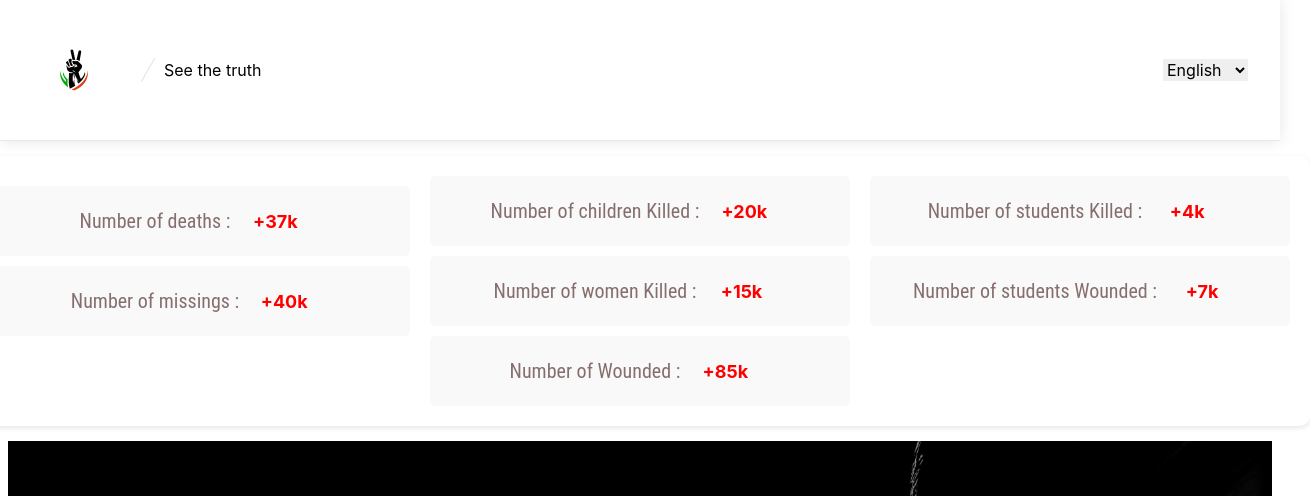
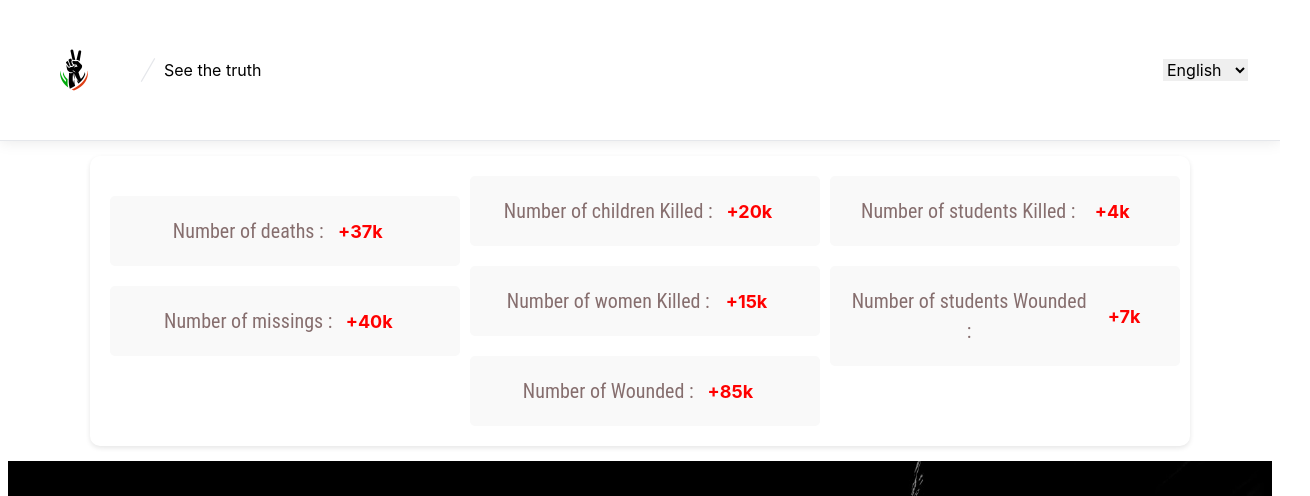
Before and after one commit to saber-mekki/truth, a Next.js app: page / in a window 1280 px wide. Shown: the top 496 px of the page, 1310 px wide, since content can reach past the window. Built offline with nearby package versions, Linux system fonts and the light colour scheme.

Commit message:
fix:responsive

```diff
--- a/components/layout/index.tsx
+++ b/components/layout/index.tsx
@@ -19,7 +19,7 @@ export function Layout({ children }: { children: ReactNode }) {
               className="text-link hover:text-link-light transition-colors no-underline [&_code]:text-link [&_code]:hover:text-link-light [&_code]:transition-colors"
               href="/"
             >
-              <span>
+              <span id="s">
                 <Image src="/gazaLogo.png" alt="Photo" width={100} height={10} />
               </span>
             </Link>
@@ -42,7 +42,7 @@ export function Layout({ children }: { children: ReactNode }) {
               {/* <li className="font-medium" style={{ letterSpacing: '.01px' }}> */}
 
               <h1>See the truth</h1>
-              <div style={{ right: '32px', position: 'absolute' }}>
+              <div style={{ right: '32px', position: 'absolute', margin: 'left 20px' }}>
                 {/* <Image
                   src="/imsrc/angl.jpg"
                   alt="Photo"
@@ -62,7 +62,7 @@ export function Layout({ children }: { children: ReactNode }) {
                     position: "absolute"}}
                 />
                  */}
-                <select value={selectedLanguage} onChange={handleLanguageChange}>
+                <select className="s" value={selectedLanguage} onChange={handleLanguageChange}>
                   <option value="en">English</option>
                   <option value="fr">Français</option>
                   {/* Add more language options as needed */}
--- a/pages/CardComponent.tsx
+++ b/pages/CardComponent.tsx
@@ -31,8 +31,6 @@ const CardComponent: React.FC<CardProps> = ({
           <a className="li_clz">Number of missings :</a>
           <a className="number_clz">{missing}</a>
         </li>
-        <br />
-        <br />
         <li className="list-item">
           <a className="li_clz">Number of children Killed :</a>{' '}
           <a className="number_clz">{childrenKilled}</a>
--- a/styles/global.css
+++ b/styles/global.css
@@ -30,25 +30,26 @@ a {
 }
 .card {
   max-width: 1400px;
+  max-height: max-content;
   margin: 15px;
   padding: 20px;
   border-radius: 10px;
   box-shadow: 0 2px 5px rgba(0, 0, 0, 0.1);
-  column-count: 3;
+  column-count: 1;
   column-gap: 20px;
   height: auto;
   break-inside: avoid;
 }
 .list-item {
   background: #f9f9f9;
-  width: 420px;
+  width: 100%;
   padding: 20px;
   border-radius: 5px;
   display: flex;
   justify-content: center;
   align-items: center;
-  margin-top: 10px;
-  margin-bottom: 10px;
+  margin-top: 20px;
+  margin-bottom: 20px;
   transition: background 0.3s ease;
   text-align: center;
 }
@@ -102,9 +103,36 @@ a {
 
 .slide {
   flex-shrink: 0; /* Prevent images from shrinking */
-  width: 30vw; /* Ensure each image takes up full viewport width */
+  width: 90vw; /* Ensure each image takes up full viewport width */
   height: auto; /* Maintain aspect ratio */
   padding: 20px;
   position: relative;
   animation: scrollAnimation linear 90s infinite;
 }
+@media (min-width: 921px) {
+  .card {
+    column-count: 2;
+  }
+
+  .list-item {
+    width: 48%;
+  }
+
+  .slide {
+    width: 45vw;
+  }
+}
+
+@media (min-width: 1024px) {
+  .card {
+    column-count: 3;
+    width: 1100px;
+  }
+
+  .slide {
+    width: 30vw;
+  }
+  .list-item {
+    width: 350px;
+  }
+}
```
Also changed, not shown: styles/Home.module.css (+13 -4 lines).
